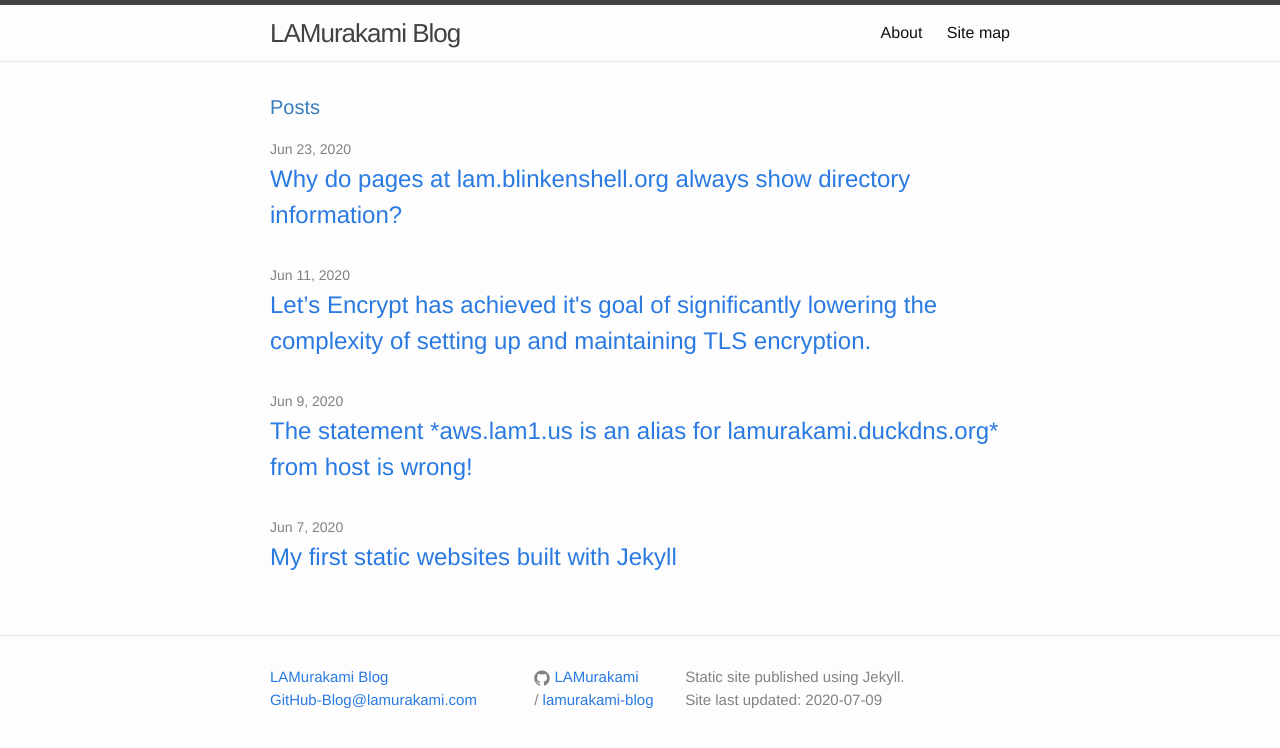
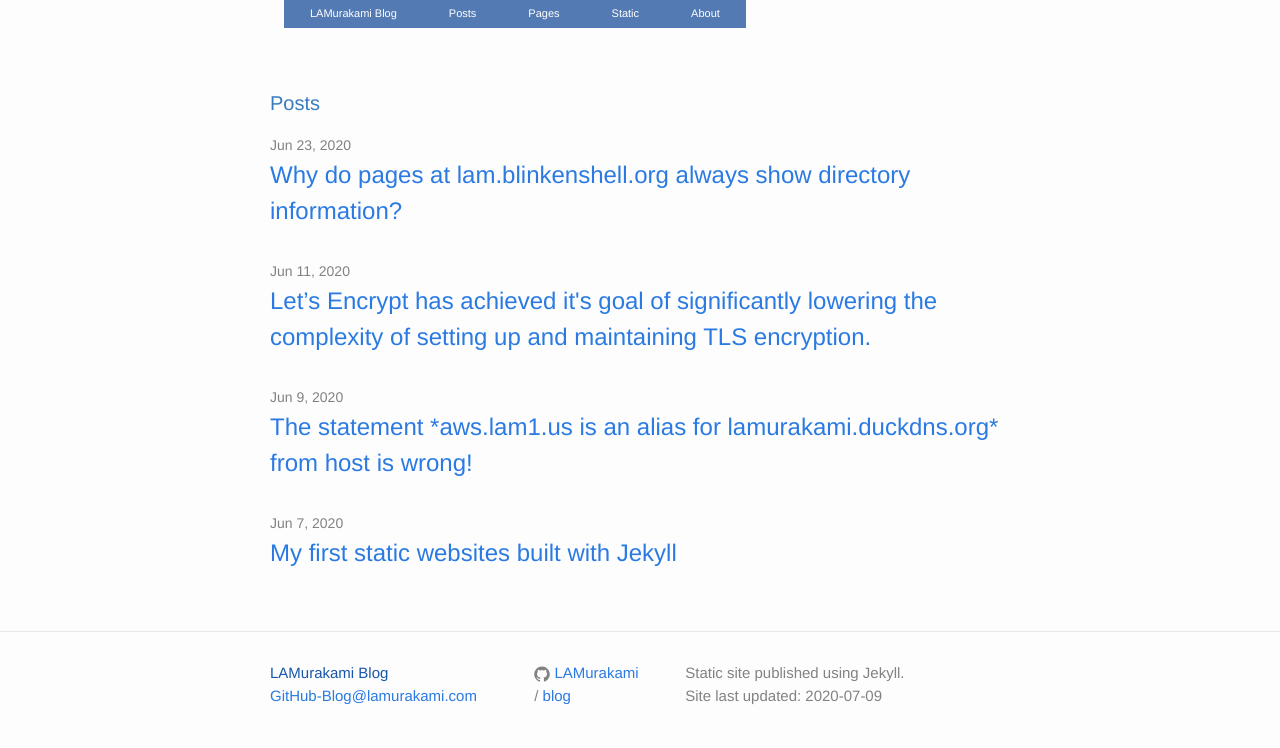
Before and after one commit to LAMurakami/blog, a Jekyll site: the page built from index.html, in a window 1280 px wide. Shown: the top 748 px of the page. Built offline with Jekyll 4.4.1, drawn with Linux system fonts in a browser that asks for light colours.

Commit message:
Implement menuBar for all Jekyll generated pages.
Implement a drop down navigation list with a link to every page
on the site organised under Post, Page and Static links to the
/Sitemap.html page.  Omit the /About page and site root from the
Pages dropdown list since they are hardcoded as last and first
entries on the menuBar.

This was implemented in _includes/header.html which included in the
_layouts/default.html file affecting all the Jekyll generated pages.

Modify the footer to link to the new site.github_repo value added
to the _config.yml file.  Add Site last updated to the footer.
Add the Top navigation bar Id and class definitions to the stylesheet.

```diff
--- a/_config.yml
+++ b/_config.yml
@@ -10,9 +10,10 @@
 email: GitHub-Blog@lamurakami.com
 description: > # this means to ignore newlines until "baseurl:"
   Static site published using Jekyll.
-baseurl: "" # the subpath of your site, e.g. /blog
+baseurl: "/" # the subpath of your site, e.g. /blog
 url: "https://blog.lamurakami.com" # the base hostname & protocol for your site
-github_username:  LAMurakami
+github_username: LAMurakami
+github_repo: blog
 
 # Build settings
 markdown: kramdown
--- a/_includes/footer.html
+++ b/_includes/footer.html
@@ -5,7 +5,7 @@
     <div class="footer-col-wrapper">
       <div class="footer-col footer-col-1">
         <ul class="contact-list">
-          <li><a href="/">{{ site.title }}</a></li>
+          <li><a href="{{ site.baseurl }}">{{ site.title }}</a></li>
           <li><a href="mailto:{{ site.email }}">{{ site.email }}</a></li>
         </ul>
       </div>
@@ -17,10 +17,11 @@
             {% include icon-github.html username=site.github_username %}
           </li>
           {% endif %}
+{% if site.github_repo %}
 <li> /
-<a href="https://github.com/LAMurakami/blog">lamurakami-blog</a>
+<a href="https://github.com/{{ site.github_username }}/{{ site.github_repo }}">{{ site.github_repo }}</a>
 </li>
-
+{% endif %}
           {% if site.twitter_username %}
           <li>
             {% include icon-twitter.html username=site.twitter_username %}
--- a/_includes/header.html
+++ b/_includes/header.html
@@ -1,27 +1,40 @@
-<header class="site-header">
+<header>
+<div class="wrapper">
+<div id="top_nav"><div id="menuwrapper">
+<ul id="menuBar" style="margin-bottom: 0px;">
+<li><a class="trigger" href="{{ site.baseurl }}" name="top">{{ site.title }}</a></li>
 
-  <div class="wrapper">
-
-    <a class="site-title" href="{{ site.baseurl }}/">{{ site.title }}</a>
-
-    <nav class="site-nav">
-      <a href="#" class="menu-icon">
-        <svg viewBox="0 0 18 15">
-          <path fill="#424242" d="M18,1.484c0,0.82-0.665,1.484-1.484,1.484H1.484C0.665,2.969,0,2.304,0,1.484l0,0C0,0.665,0.665,0,1.484,0 h15.031C17.335,0,18,0.665,18,1.484L18,1.484z"/>
-          <path fill="#424242" d="M18,7.516C18,8.335,17.335,9,16.516,9H1.484C0.665,9,0,8.335,0,7.516l0,0c0-0.82,0.665-1.484,1.484-1.484 h15.031C17.335,6.031,18,6.696,18,7.516L18,7.516z"/>
-          <path fill="#424242" d="M18,13.516C18,14.335,17.335,15,16.516,15H1.484C0.665,15,0,14.335,0,13.516l0,0 c0-0.82,0.665-1.484,1.484-1.484h15.031C17.335,12.031,18,12.696,18,13.516L18,13.516z"/>
-        </svg>
-      </a>
-
-      <div class="trigger">
-        {% for my_page in site.pages %}
-          {% if my_page.top_nav_name %}
-          <a class="page-link" href="{{ my_page.url | prepend: site.baseurl }}">{{ my_page.top_nav_name }}</a>
-          {% endif %}
-        {% endfor %}
-      </div>
-    </nav>
-
-  </div>
-
+<li><a class="trigger" href="{{ site.baseurl }}/Sitemap.html" name="top">Posts</a>
+  <ul>
+    {% for post in site.posts %}
+      <li><a href="{{ post.url | prepend: site.baseurl }}">{{ post.title }}</a></li>
+    {% endfor %}
+  </ul>
+</li>
+<li><a class="trigger" href="{{ site.baseurl }}/Sitemap.html" name="top">Pages</a>
+  <ul>
+    {% for page in site.pages %}
+      {% if page.url != "/" and page.url != "/About/" %}
+        <li>
+          <a href="{{ page.url | prepend: site.baseurl }}">
+            {% if page.title %} {{ page.title }}
+            {% else %} {{ page.url }}
+            {% endif %}
+          </a>
+        </li>
+      {% endif %}
+    {% endfor %}
+  </ul>
+</li>
+<li><a class="trigger" href="{{ site.baseurl }}/Sitemap.html" name="top">Static</a>
+  <ul>
+    {% for file in site.static_files %}
+      <li><a href="{{ file.path | prepend: site.baseurl }}">{{ file.path }}</a></li>
+    {% endfor %}
+  </ul>
+</li>
+<li><a class="trigger" href="{{ site.baseurl }}/About" name="top">About</a></li>
+</ul>
+</div></div><br class="clearit"><!-- END top_nav menuwrapper menuBar -->
+</div>
 </header>
--- a/_sass/_base.scss
+++ b/_sass/_base.scss
@@ -13,6 +13,26 @@
 
 a[href]:hover { background: cyan }
 a:hover img { background: white }
+
+/* Top navigation bar Id and class definitions follow: */
+
+#top_nav { padding-top: 0px; margin-top: 0px; height:34px; align:right; }
+a.trigger { background-color: #537ab3; }
+#menuwrapper { color:#ffffff; margin-top:0; font-size:11px; width:100%;}
+.clearit { clear: both; height: 0; line-height: 0.0; font-size: 0; }
+#menuBar, #menuBar ul { background-color:#ADC1D8; z-index: 10;
+    margin-top:0; padding:0; margin-left: 14px; list-style:none;
+    text-align:left; }
+#menuBar a { color: #ffffff; padding: 5px 26px 6px 26px; display:block; }
+#menuBar a.trigger { margin-top:0; padding: 5px 26px 6px 26px; }
+#menuBar li { float: left; width: auto; }
+#menuBar li ul, #menuBar ul li  { width: 24em; }
+#menuBar ul li a { color:#003399; border-right: 0; padding-left: 5px; }
+#menuBar li ul { position: absolute; display: none; }
+#menuBar li:hover a, #menuBar li.fixIEhvr a { background-color:cyan; color:black; }
+#menuBar li:hover ul, #menuBar li.fixIEhvr ul { display: block; }
+#menuBar li:hover ul a, #menuBar li.fixIEhvr ul a { background-color: transparent; }
+#menuBar ul a:hover { background-color: cyan!important; color:black!important; }
 
 /**
  * Basic styling
```
